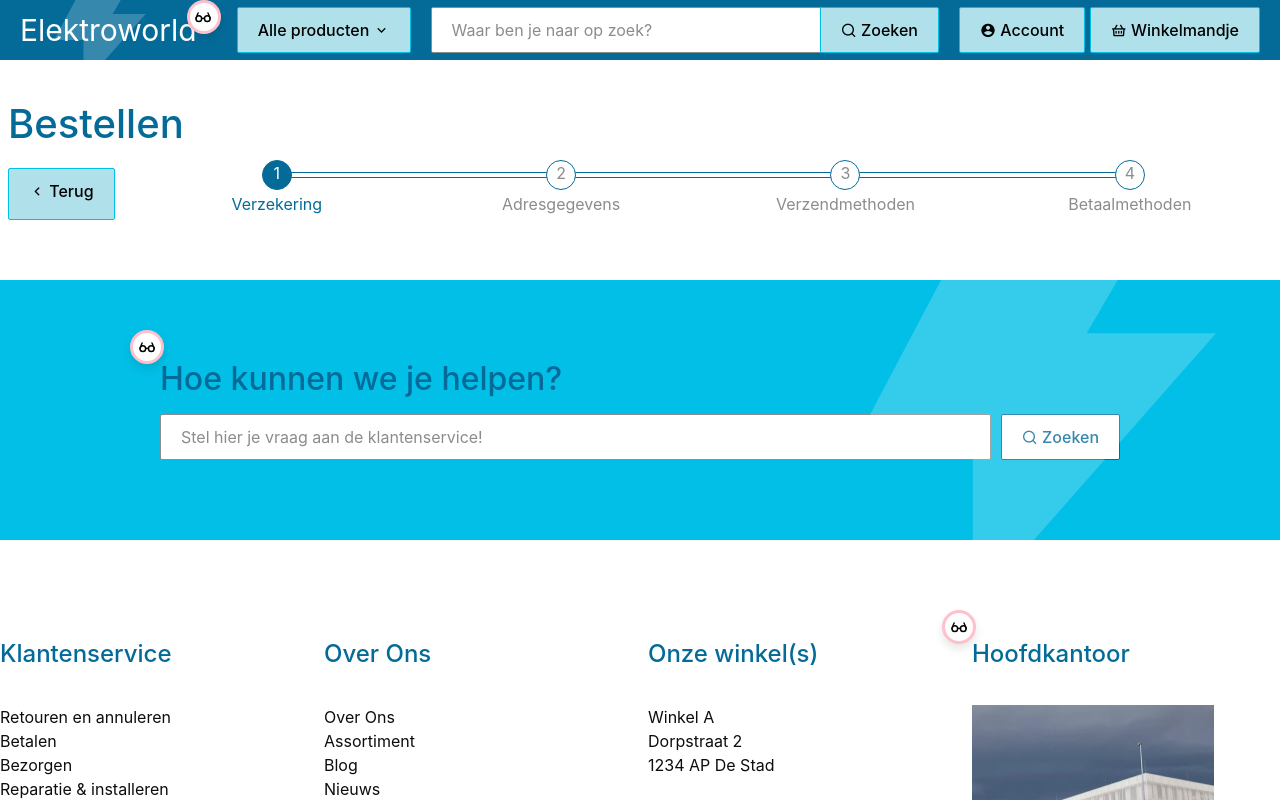
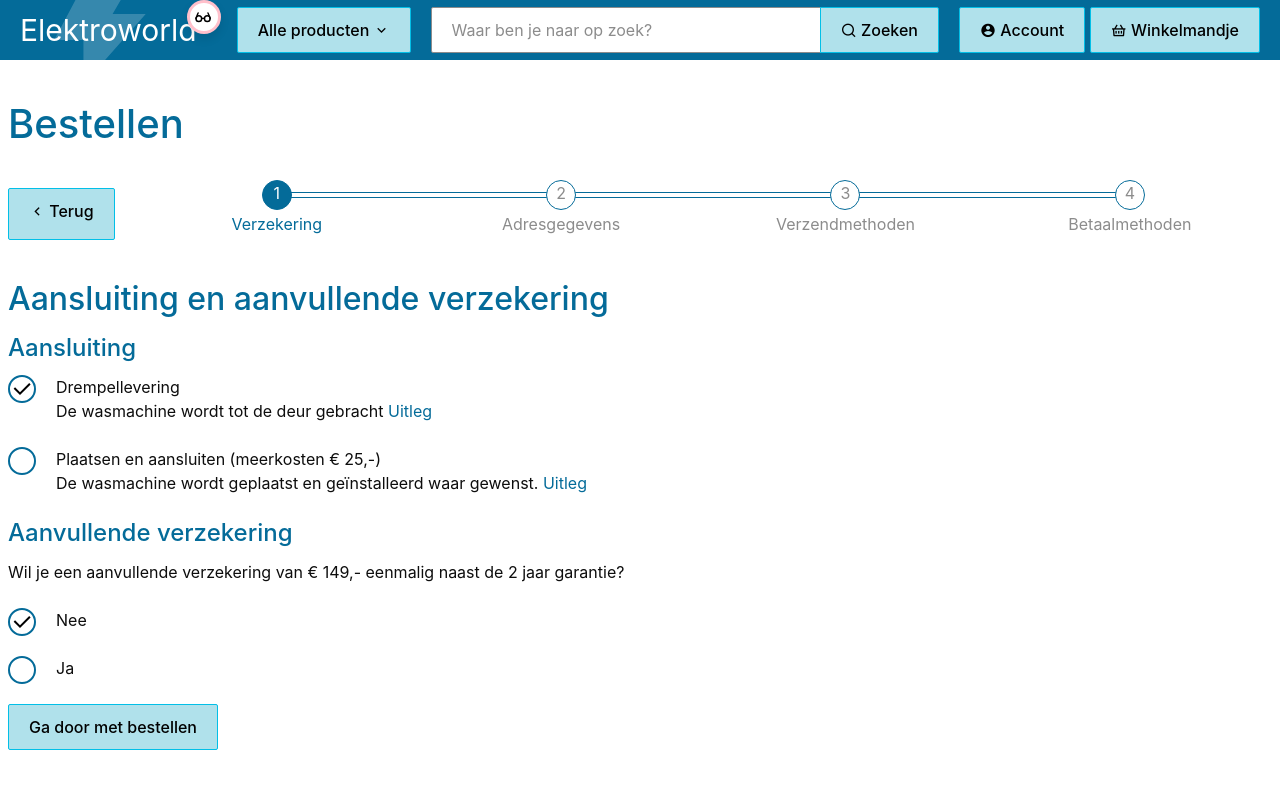
Before and after one commit to basdebruin/senioren-webshop, a SvelteKit app: page /order in a window 1280 px wide. Shown: the top 800 px of the page. Built offline with nearby package versions, Linux system fonts and the light colour scheme.

Commit message:
adding content to order page

```diff
--- a/src/lib/Footer/Footer.svelte
+++ b/src/lib/Footer/Footer.svelte
@@ -118,6 +118,10 @@
     .hero-search {
         position: relative;
 
+        h2 {
+            color: black;
+        }
+
         .logo {
             position: absolute;
             top: -3rem;
--- a/src/routes/order/+page.svelte
+++ b/src/routes/order/+page.svelte
@@ -15,6 +15,7 @@
 <main class="container grid-xl">
     <h1>Bestellen</h1>
 
+    <!-- Navigation -->
     <div class="order-navigation">
         <!-- Steps -->
         <a href="/shopping-cart" class="btn btn-primary"><i class="ri-arrow-left-s-line"></i> Terug</a>
@@ -27,6 +28,46 @@
         </ul>
     </div>
 
+    <!-- Ordering pages -->
+
+    <article class="order-page columns">
+
+        <div class="column">
+            <h2>Aansluiting en aanvullende verzekering</h2>
+            <h4>Aansluiting</h4>
+            <label class="checkbox">
+                <input type="checkbox" checked>
+                <p>
+                    Drempellevering <br>
+                    De wasmachine wordt tot de deur gebracht <a href="#uitleg">Uitleg</a>
+                </p>
+            </label>
+            <label class="checkbox">
+                <input type="checkbox">
+                <p>
+                    Plaatsen en aansluiten (meerkosten € 25,-) <br>
+                    De wasmachine wordt geplaatst en geïnstalleerd waar gewenst. <a href="#uitleg">Uitleg</a>
+                </p>
+            </label>
+            <h4>Aanvullende verzekering</h4>
+            <p>
+                Wil je een aanvullende verzekering van € 149,- eenmalig naast de 2 jaar garantie?
+            </p>
+            <label class="checkbox">
+                <input type="checkbox" checked>
+                <p>Nee</p>
+            </label>
+            <label class="checkbox">
+                <input type="checkbox">
+                <p>Ja</p>
+            </label>
+        </div>
+
+    </article>
+
+
+    <a href="#next" class="btn btn-primary">Ga door met bestellen</a>
+
 </main>
 
 <div class="spacer"></div>
@@ -36,6 +77,7 @@
     .order-navigation {
         display: flex;
         gap: 1rem;
+        margin: 2rem 0;
     }
 
     // lines
@@ -57,11 +99,11 @@
         height: 1.5rem;
         top: -.6rem;
         content: attr(data-index);
-        background: white;
+        background: white !important;
         border: solid 1.5px var(--primary-color);
     }
     .step .step-item.active a::before {
-        background: var(--primary-color);
+        background: var(--primary-color) !important;
         color: white;
     }
 
--- a/src/styles/global.scss
+++ b/src/styles/global.scss
@@ -63,3 +63,28 @@ $accessibility-blue: #2653E8;
 h1, h2, h3, h4, h5 {
     color: var(--primary-color);
 }
+
+
+// -- Input
+
+// Checkbox
+.checkbox {
+    display: flex;
+    gap: 1rem;
+
+    input[type=checkbox] {
+        appearance: none;
+        cursor: pointer;
+        &::after {
+            display: block;
+            content: "";
+            width: 28px;
+            height: 28px;
+            border: solid 2px var(--primary-color);
+            border-radius: 100%;
+        }
+        &:checked::after {
+            content: url("/check-fill.svg");
+        }
+    }
+}
```
Also changed, not shown: static/check-fill.svg (added).
